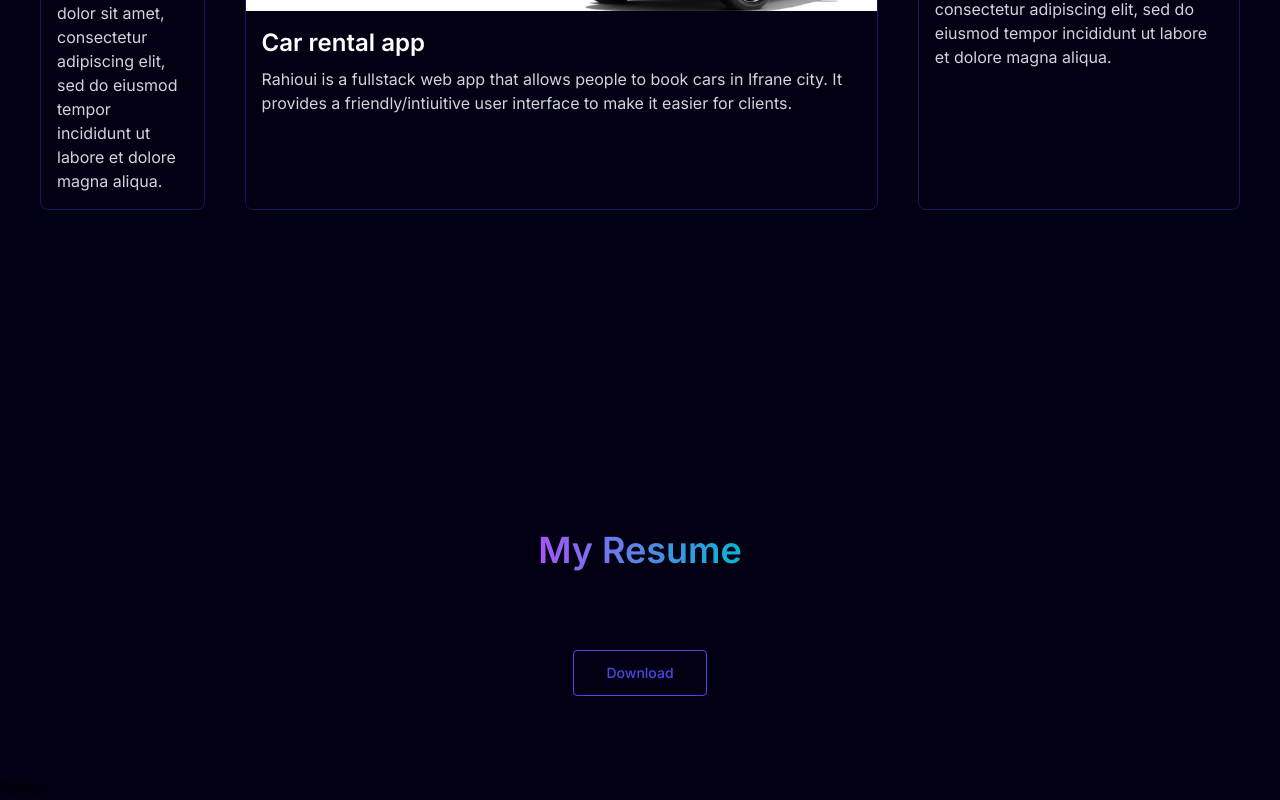
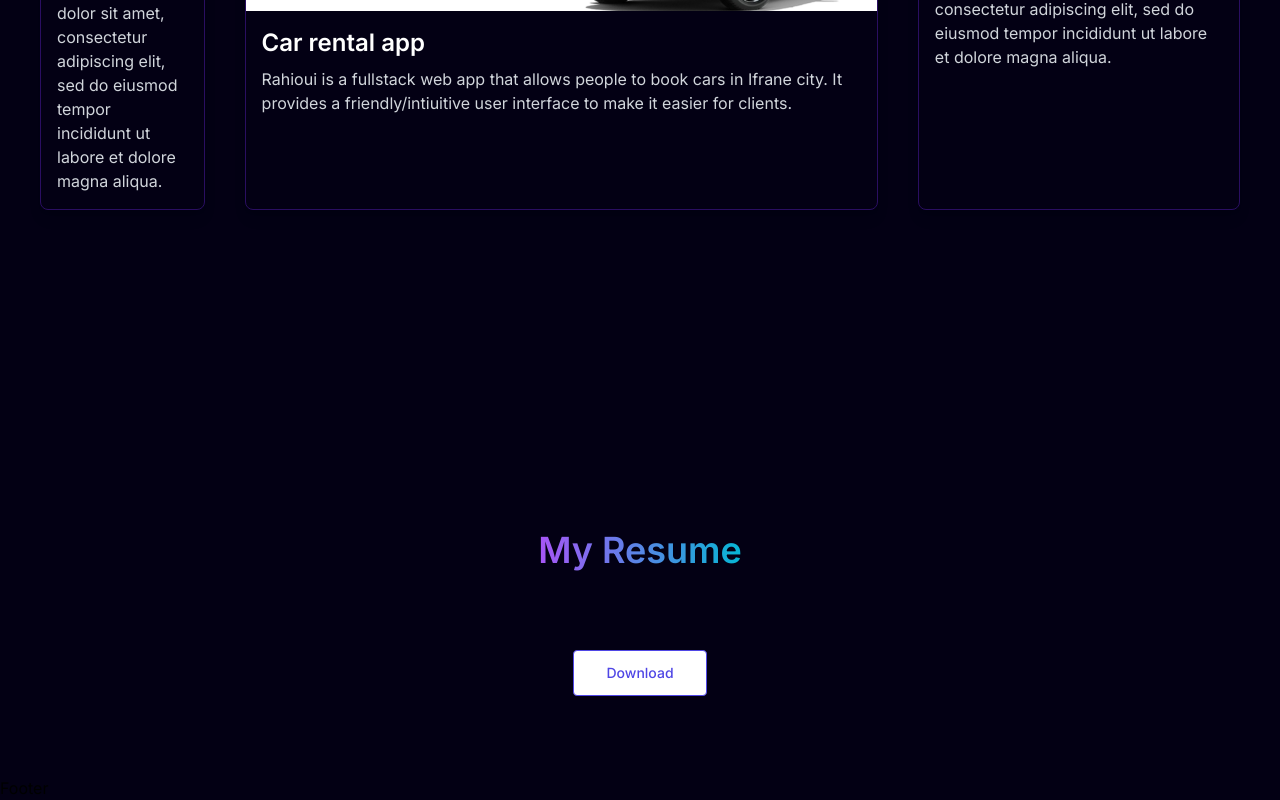
Before and after one commit to nabilelmaa/nabil-portfolio, a Next.js app: page / in a window 1280 px wide. Shown: the part 1859-2659 px from the top of the page. Built offline with nearby package versions, Linux system fonts and the light colour scheme.

Commit message:
new change

```diff
--- a/components/Resume.tsx
+++ b/components/Resume.tsx
@@ -11,7 +11,7 @@ function Resume() {
       </h1>
       <div>
         <a
-          className="group relative inline-flex items-center overflow-hidden rounded border border-current px-8 py-3 text-indigo-600 focus:outline-none focus:ring active:text-indigo-500"
+          className="group relative inline-flex items-center overflow-hidden rounded border border-current px-8 py-3 text-indigo-600 focus:outline-none focus:ring active:text-indigo-500 bg-white"
           href="#"
         >
           <span className="absolute -start-full transition-all group-hover:start-4">
```
